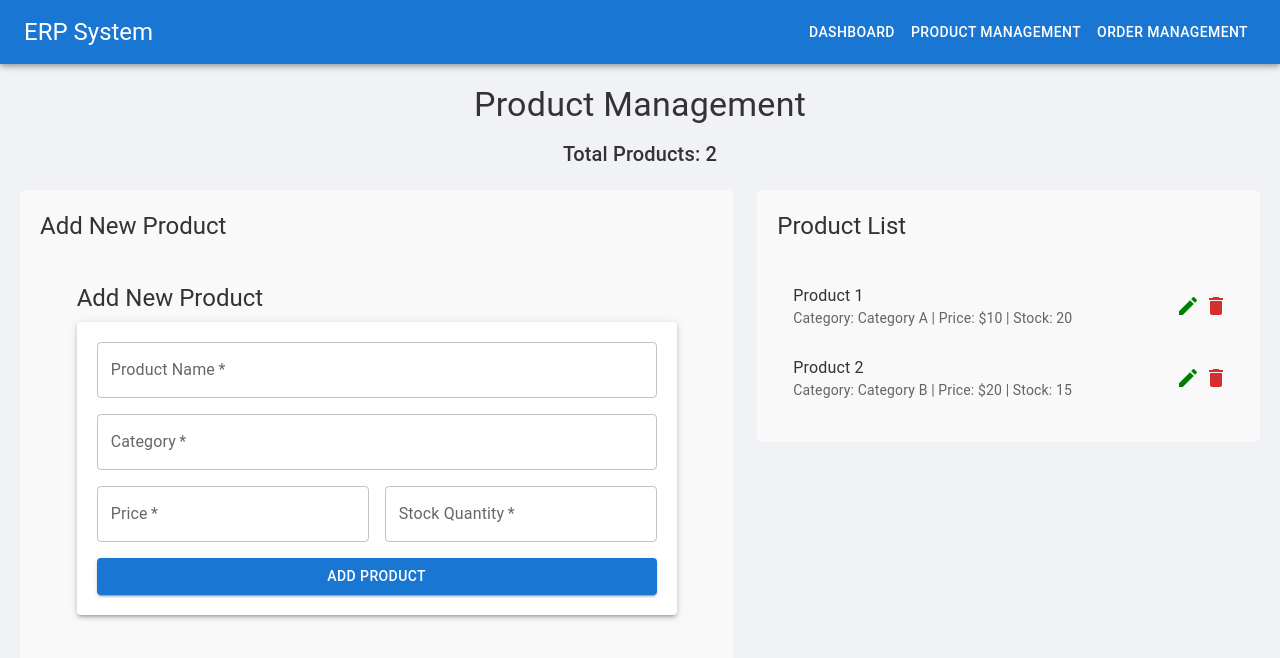
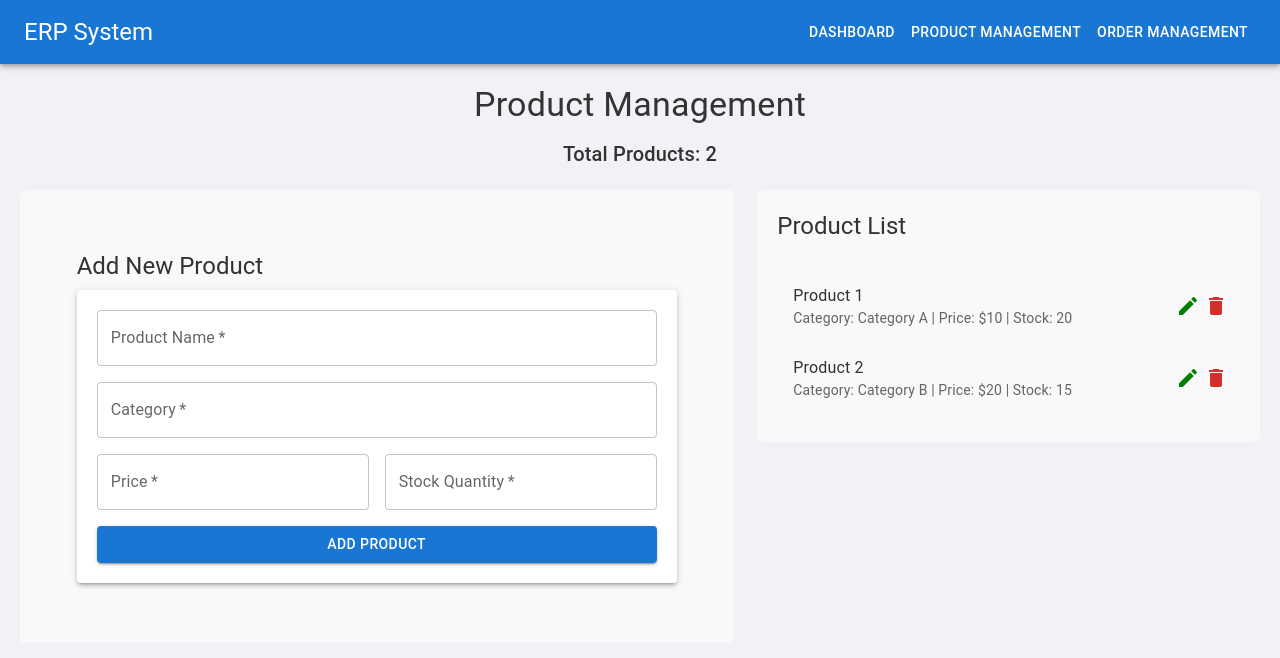
Before and after one commit to sanskriti-2811/erp, a React (Create React App) app: page /products in a window 1280 px wide. Shown: the top 658 px of the page. Built offline with nearby package versions, Linux system fonts and the light colour scheme.

Commit message:
update an error

```diff
--- a/src/components/OrderManagement/Orders.js
+++ b/src/components/OrderManagement/Orders.js
@@ -32,7 +32,7 @@ function Orders({ ordersData, setOrdersData, totalOrders }) {
         <Grid item xs={12} md={6}>
           <Paper elevation={3} className="order-form">
             <Typography variant="h5" gutterBottom>
-              Add New Order
+
             </Typography>
             <div style={{ padding: '20px', backgroundColor: '#f9f9f9', borderRadius: '5px' }}>
               <OrderForm onSubmit={addOrder} />
--- a/src/components/ProductMangement/Products.js
+++ b/src/components/ProductMangement/Products.js
@@ -26,7 +26,7 @@ function Products({ productsData, setProductsData, totalProducts }) {
       <Grid container spacing={3}>
         <Grid item xs={12} md={7}>
           <div style={{ padding: '20px', backgroundColor: '#f9f9f9', borderRadius: '5px' }}>
-            <Typography variant="h5" style={{ marginBottom: '20px' }}>Add New Product</Typography>
+            <Typography variant="h5" style={{ marginBottom: '20px' }}></Typography>
             <ProductForm onSubmit={addProduct} />
           </div>
         </Grid>
```
